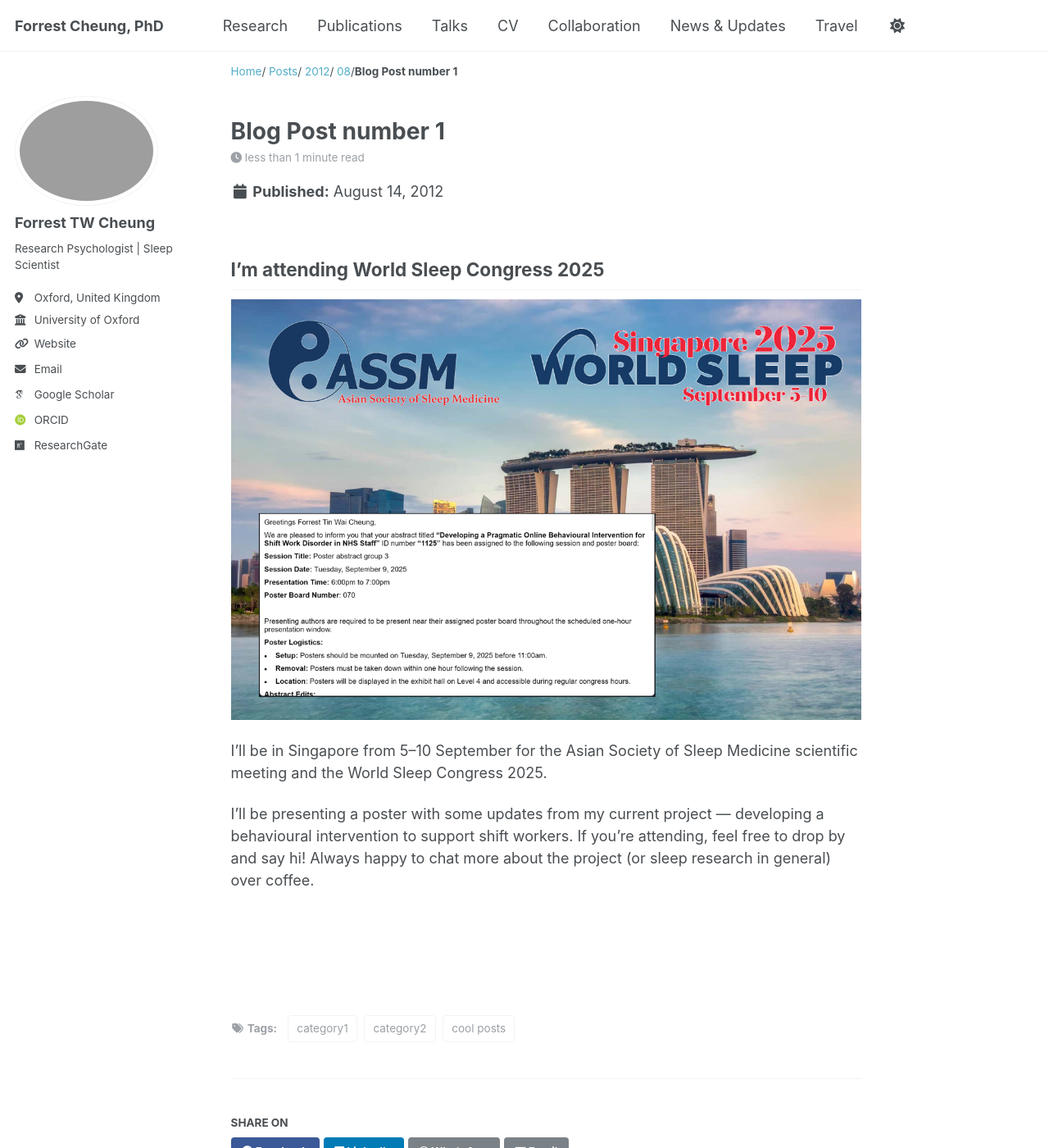
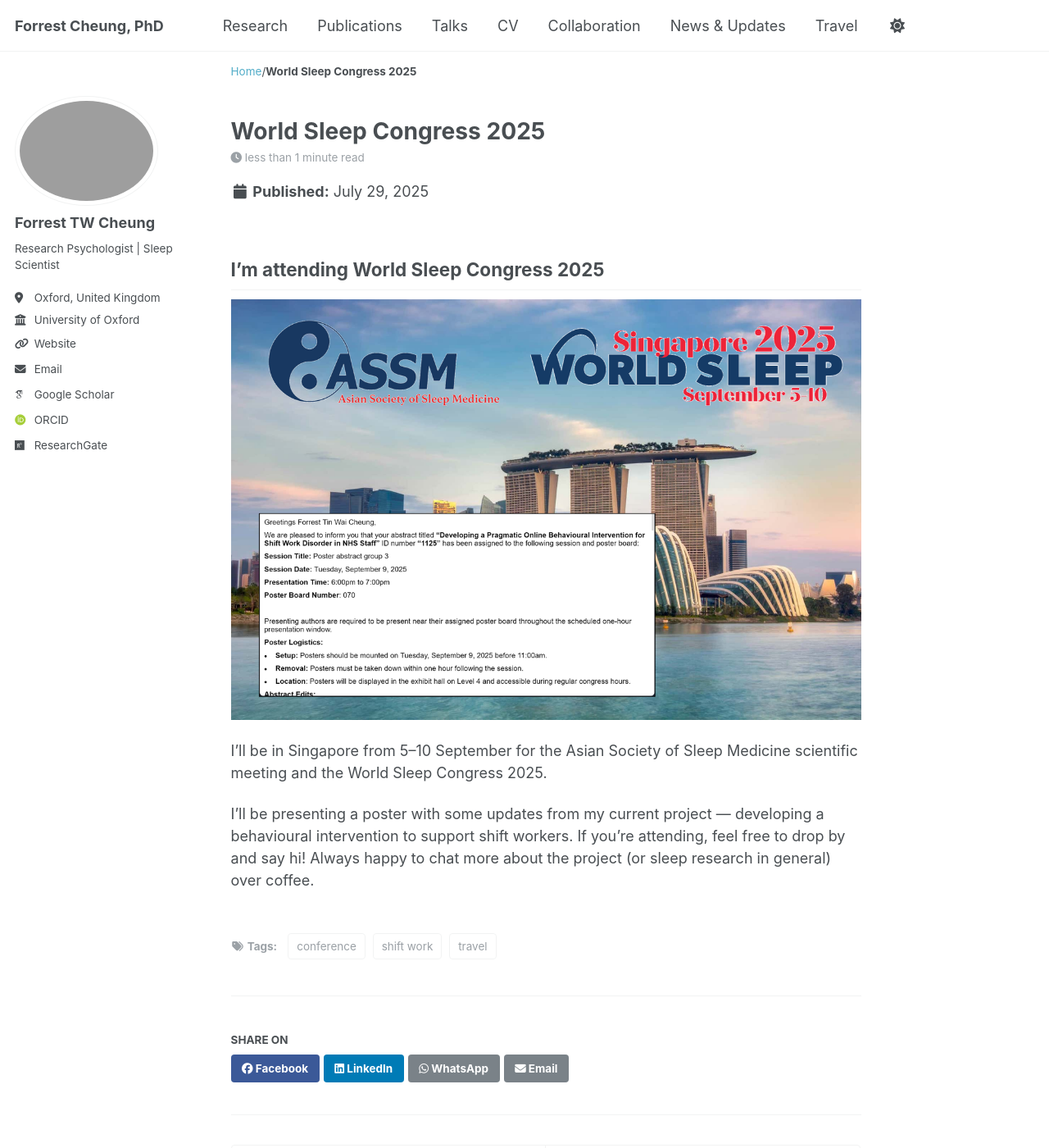
Before and after one commit to forrestcheungtw/forrestcheungtw.github.io, a Jekyll site: the page built from _posts/2012-08-14-blog-post-1.md, in a window 1280 px wide and 1400 px high. Shown: the whole window at 82% size. Built offline with Jekyll 4.4.1, drawn with Linux system fonts in a browser that asks for light colours; some web fonts are replaced; a script that is not in the unit is left out.

Commit message:
Updated 1 file via CloudCannon.

```diff
--- a/_posts/2012-08-14-blog-post-1.md
+++ b/_posts/2012-08-14-blog-post-1.md
@@ -1,11 +1,11 @@
 ---
-title: Blog Post number 1
-date: 2012-08-14T00:00:00Z
-permalink: /posts/2012/08/blog-post-1/
+title: World Sleep Congress 2025
+date: 2025-07-29T00:00:00Z
+permalink:
 tags:
-  - cool posts
-  - category1
-  - category2
+  - conference
+  - travel
+  - shift work
 ---
 ## I'm attending World Sleep Congress 2025
 
@@ -14,7 +14,3 @@ tags:
 I’ll be in Singapore from 5–10 September for the Asian Society of Sleep Medicine scientific meeting and the World Sleep Congress 2025.
 
 I’ll be presenting a poster with some updates from my current project — developing a behavioural intervention to support shift workers. If you're attending, feel free to drop by and say hi! Always happy to chat more about the project (or sleep research in general) over coffee.
-
-&nbsp;
-
-&nbsp;
```
